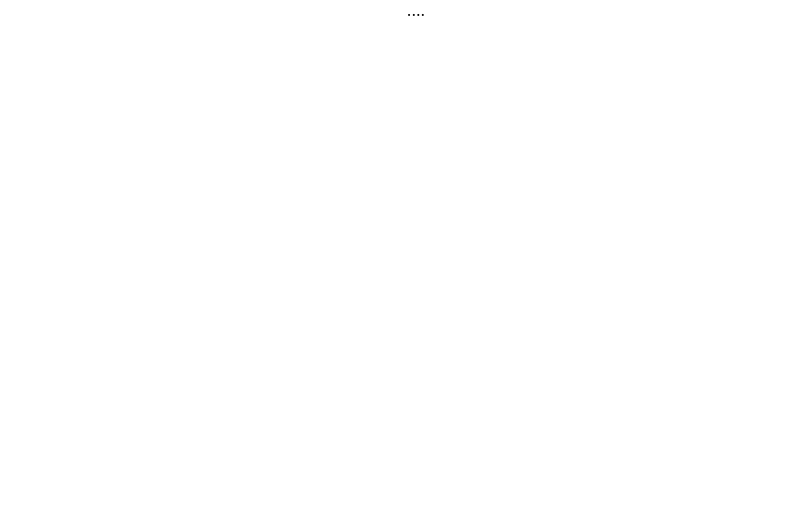
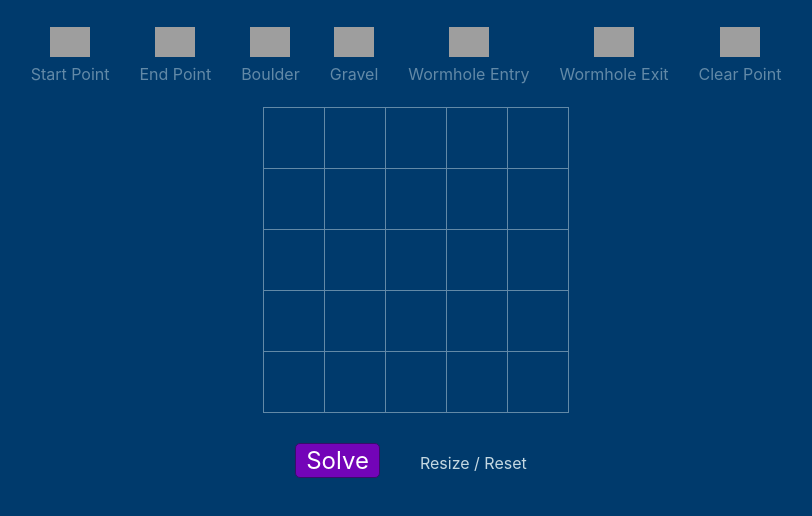
Before and after one commit to bigomega/grid-game-challenge, a React (Create React App) app: page / in a window 1280 px wide. Shown: the top 516 px of the page, without its empty margins (224-1036 px from the left). Built offline with nearby package versions, Linux system fonts and the light colour scheme; grey boxes are pictures that could not be loaded.

Commit message:
basic grid UI with controls

```diff
--- a/src/App.css
+++ b/src/App.css
@@ -1,3 +1,111 @@
+:root {
+	--blue-darker: #002647;
+  --blue-dark: #003A6C;
+	--blue-medium: #007AA5;
+	--blue-light: #c4d8e2;
+	--blue-light-rgb: 196, 216, 226; /* using rgb for opacity control later*/
+	--blue-white: #EBECF0;
+}
+
+body {
+  margin: 0;
+  background: var(--blue-dark);
+  color: var(--blue-light);
+}
+
 .App {
   text-align: center;
 }
+
+.controllerContainer {
+  margin: 20px 0;
+  display: flex;
+  justify-content: center;
+}
+
+.controller {
+  display: inline-block;
+  /*border: 1px solid var(--blue-light);*/
+  margin-right: 20px;
+  padding: 7px 5px 3px;
+  border-radius: 3px;
+  cursor: pointer;
+}
+.controller:hover {
+  /*background: var(--blue-medium);*/
+  box-shadow: inset 0 0 0px 1px rgba(var(--blue-light-rgb), .2);
+}
+.controller.active {
+  background: var(--blue-darker);
+}
+
+.controller img {
+  height: 30px;
+  margin-bottom: 3px;
+}
+.controller.gravel.active img {
+  filter: brightness(.2);
+}
+
+.controller .text {
+  opacity: .5;
+}
+.controller.active .text {
+  opacity: .7;
+}
+
+.resetContainer {
+  margin-top: 30px;
+}
+
+.reset {
+  display: inline-block;
+  padding: 2px 10px;
+  color: var(--blue-light);
+  cursor: pointer;
+}
+.reset:hover {
+  text-decoration: underline;
+}
+
+.solve {
+  display: inline-block;
+  padding: 2px 10px;
+  background: #bababa;
+  border-radius: 5px;
+  font-size: 1.5em;
+  border: 1px solid #e7e6e6;
+  color: #333;
+  cursor: pointer;
+  background: #7304b8;
+  margin-right: 30px;
+  border: 1px solid #380d68;
+  color: white;
+}
+.solve:hover {
+  background: #8b00e1;
+}
+
+.row {
+  display: flex;
+  justify-content: center;
+}
+.cell {
+  flex: 1;
+  max-width: 60px;
+  height: 60px;
+  /*background: var(--blue-medium);*/
+  cursor: pointer;
+  border: 1px solid rgba(var(--blue-light-rgb), .5);
+  color: transparent;
+}
+.cell:hover {
+  background: var(--blue-medium);
+}
+.cell:not(:first-child) {
+  border-left: none;
+}
+
+.row:not(:first-child) .cell {
+  border-top: none;
+}
--- a/src/App.tsx
+++ b/src/App.tsx
@@ -1,13 +1,98 @@
 import React from 'react';
-import logo from './logo.svg';
 import './App.css';
 
-function App() {
-  return (
-    <div className="App">
-      <div>....</div>
-    </div>
-  );
+enum CellTypes { Boulder, Gravel, InWormhole, OutWormhole, Start, End, Clear }
+
+interface IState {
+  size_x: number,
+  size_y: number,
+  selected: CellTypes,
+  // boulder_cells: [number, number][],
+  // gravel_cells: [number, number][],
+  // in_wormhole_cells: [number, number][],
+  // out_wormhole_cells: [number, number][],
+  // start: [number, number],
+  // end: [number, number],
+  grid: CellTypes[][],
+}
+
+class App extends React.Component {
+
+  state: IState = {
+    size_x: 5,
+    size_y: 5,
+    selected: CellTypes.Clear,
+    grid: this.generateGrid(5, 5),
+  }
+
+  constructor(props: object) {
+    super(props)
+  }
+
+  generateGrid(x: number, y: number) {
+    return [...Array(x).keys()].map(x =>
+      [...Array(y).keys()].map(y => CellTypes.Clear)
+    )
+  }
+
+  componentDidMount() {
+  }
+
+  render() {
+    return (
+      <div className="App">
+        <div className="controllerContainer">
+          <div className="start controller">
+            <img src={process.env.PUBLIC_URL + "/icons/start.svg"} alt="Start" />
+            <div className="text">Start Point</div>
+          </div>
+          <div className="end controller">
+            <img src={process.env.PUBLIC_URL + "/icons/end.svg"} alt="End" />
+            <div className="text">End Point</div>
+          </div>
+          <div className="boulder controller">
+            <img src={process.env.PUBLIC_URL + "/icons/boulder-3.png"} alt="" />
+            <div className="text">Boulder</div>
+          </div>
+          <div className="gravel controller">
+            <img src={process.env.PUBLIC_URL + "/icons/gravel-2.svg"} alt="Gravel" />
+            <div className="text">Gravel</div>
+          </div>
+          <div className="inWormhole controller">
+            <img src={process.env.PUBLIC_URL + "/icons/portal-in.svg"} alt="Wormhole In" />
+            <div className="text">Wormhole Entry</div>
+          </div>
+          <div className="outWormhole controller">
+            <img src={process.env.PUBLIC_URL + "/icons/portal-out.svg"} alt="Wormhole Out" />
+            <div className="text">Wormhole Exit</div>
+          </div>
+          <div className="clear controller">
+            <img src={process.env.PUBLIC_URL + "/icons/shovel-2.svg"} alt="Clear" />
+            <div className="text">Clear Point</div>
+          </div>
+        </div>
+        <div className="gridContainer">
+          <div className="grid">
+          {
+            this.state.grid.map((row, x) =>
+              <div className="row" data-x={x} key={x}>
+              {
+                row.map((cell, y) =>
+                  <div className="cell" data-x={x} data-y={y} key={y}>{x}, {y}, {CellTypes[cell]}</div>
+                )
+              }
+              </div>
+            )
+          }
+          </div>
+        </div>
+        <div className="resetContainer">
+          <div className="solve btn">Solve</div>
+          <div className="reset btn">Resize / Reset</div>
+        </div>
+      </div>
+    )
+  }
 }
 
 export default App;
--- a/tsconfig.json
+++ b/tsconfig.json
@@ -17,6 +17,7 @@
     "resolveJsonModule": true,
     "isolatedModules": true,
     "noEmit": true,
+    "downlevelIteration": true,
     "jsx": "react"
   },
   "include": [
```
